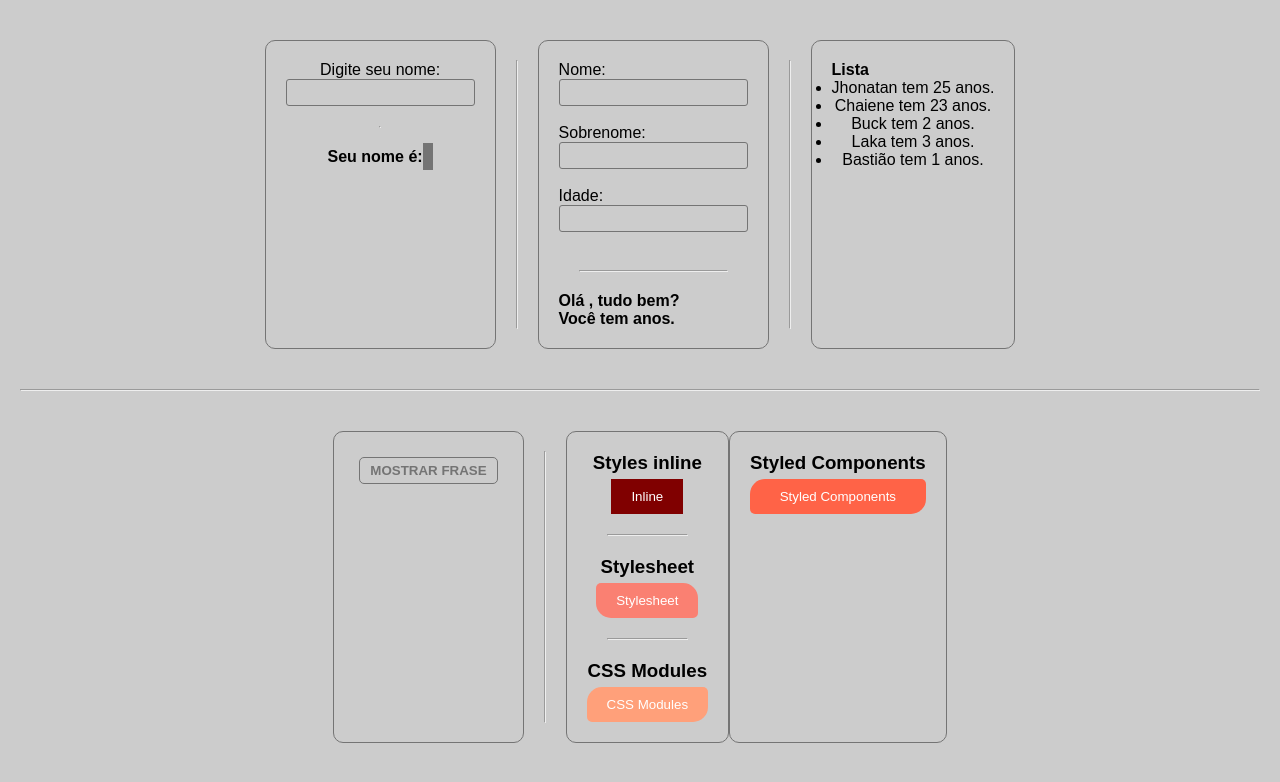
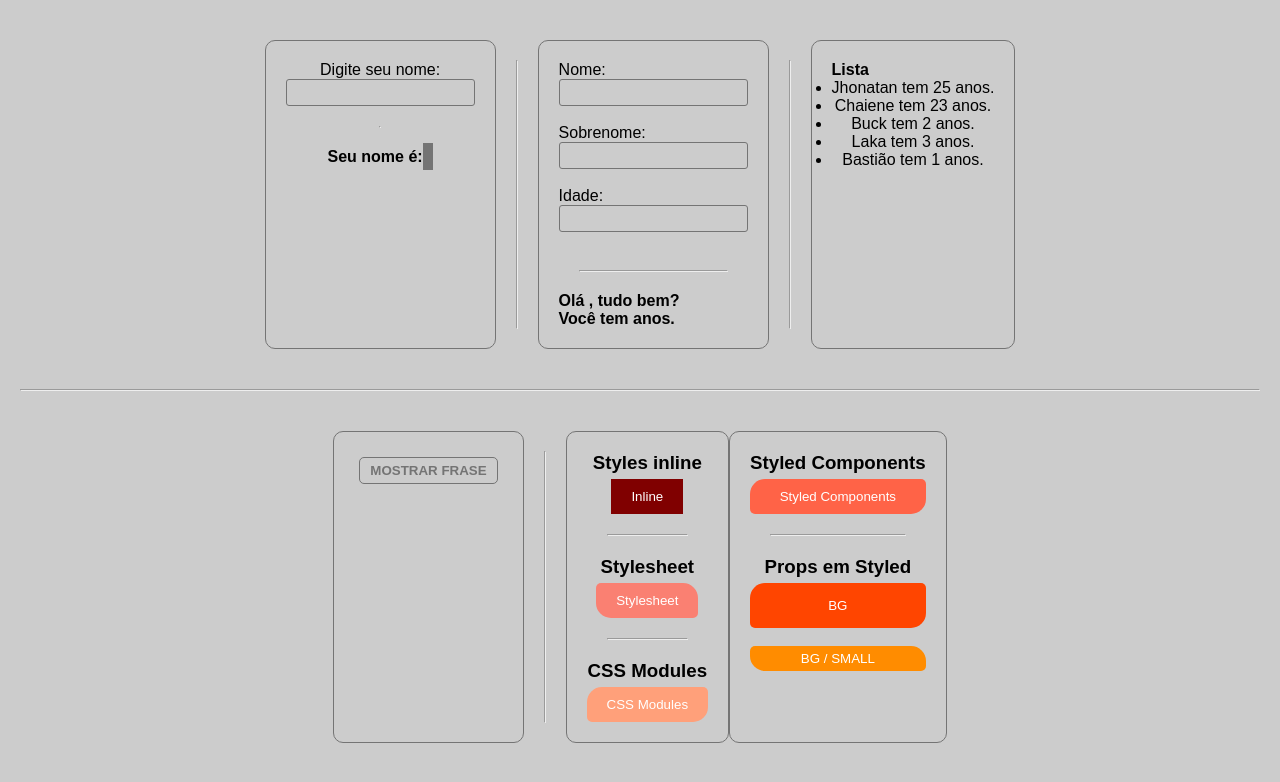
Before and after one commit to JhonatanGAlves/to-tests, a React (Create React App) app: page / in a window 1280 px wide. Shown: the top 782 px of the page. Built offline with nearby package versions, Linux system fonts and the light colour scheme.

Commit message:
creating component DinamicPropsToStyled

```diff
--- a/src/components/listsAndStyles/ListsAndStyles.tsx
+++ b/src/components/listsAndStyles/ListsAndStyles.tsx
@@ -4,6 +4,7 @@ import StylesInLine from './StylesInLine'
 import Stylesheet from './Stylesheet'
 import CSSModules from './CSSModules'
 import StyledComponents from './StyledComponents'
+import DinamicPropsToStyled from './dinamicProps/DinamicPropsToStyled'
 
 const ListsAndStyles = () => {
   return (
@@ -17,6 +18,8 @@ const ListsAndStyles = () => {
       </StyledExerciseInput>
       <StyledExerciseInput>
         <StyledComponents />
+        <hr />
+        <DinamicPropsToStyled />
       </StyledExerciseInput>
     </>
   )
--- /dev/null
+++ b/src/components/listsAndStyles/dinamicProps/DinamicPropsToStyled.tsx
@@ -0,0 +1,23 @@
+import React from 'react'
+import * as C from './StylesDinamicProps'
+
+const DinamicPropsToStyled = () => {
+  return (
+    <>
+      <h3>Props em Styled</h3>
+      <C.Button
+        bg="#FF4500"
+        radius // <- mesma coisa que radius={true}
+      >BG
+      </C.Button>
+      <br />
+      <C.Button
+        bg="#FF8C00"
+        small // <- mesma coisa que small={true}
+      >BG / SMALL
+      </C.Button>
+    </>
+  )
+}
+
+export default DinamicPropsToStyled
--- /dev/null
+++ b/src/components/listsAndStyles/dinamicProps/StylesDinamicProps.ts
@@ -0,0 +1,19 @@
+import styled from 'styled-components'
+
+type ButtonProps = {
+  bg: string,
+  small?: boolean,
+  radius?: boolean
+}
+export const Button = styled.button<ButtonProps>`
+  background-color:	${props => (props.bg)};
+  color: #FFF;
+
+  padding: ${props => (props.small ? '5px 10px' : '15px 20px')};
+  border: 0;
+  border-radius: ${props => (props.radius ? '15px 5px' : '5px 15px')};
+
+  &:hover {
+    background-color: #FF0000;
+  }
+`
```
